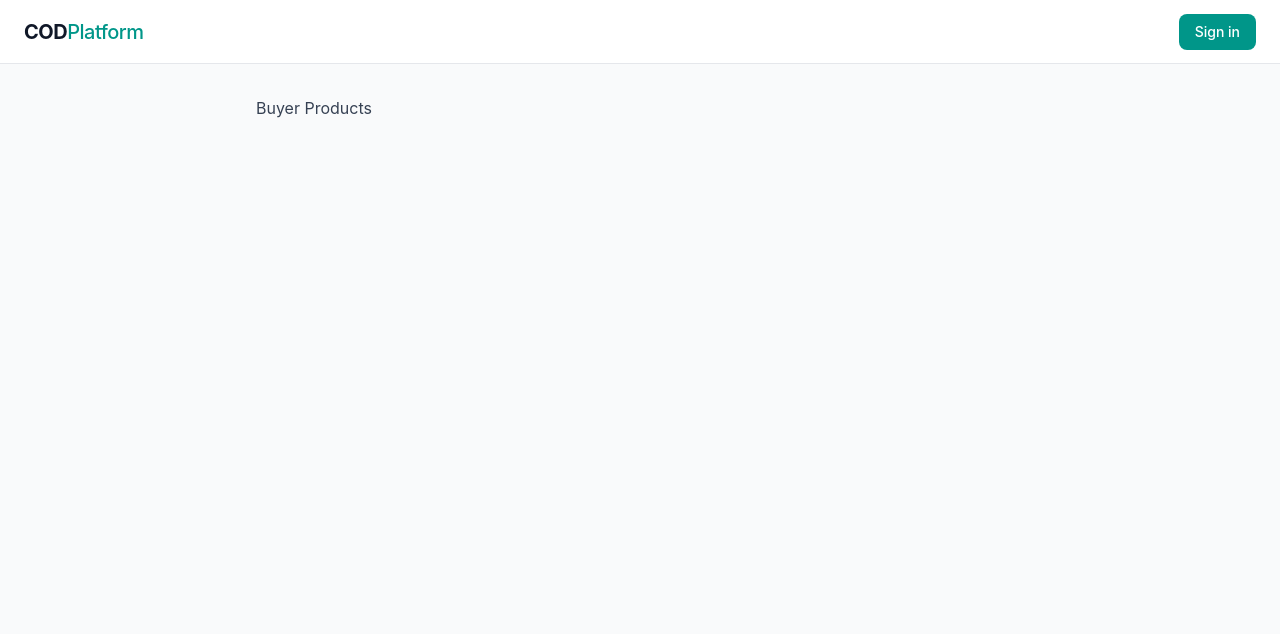
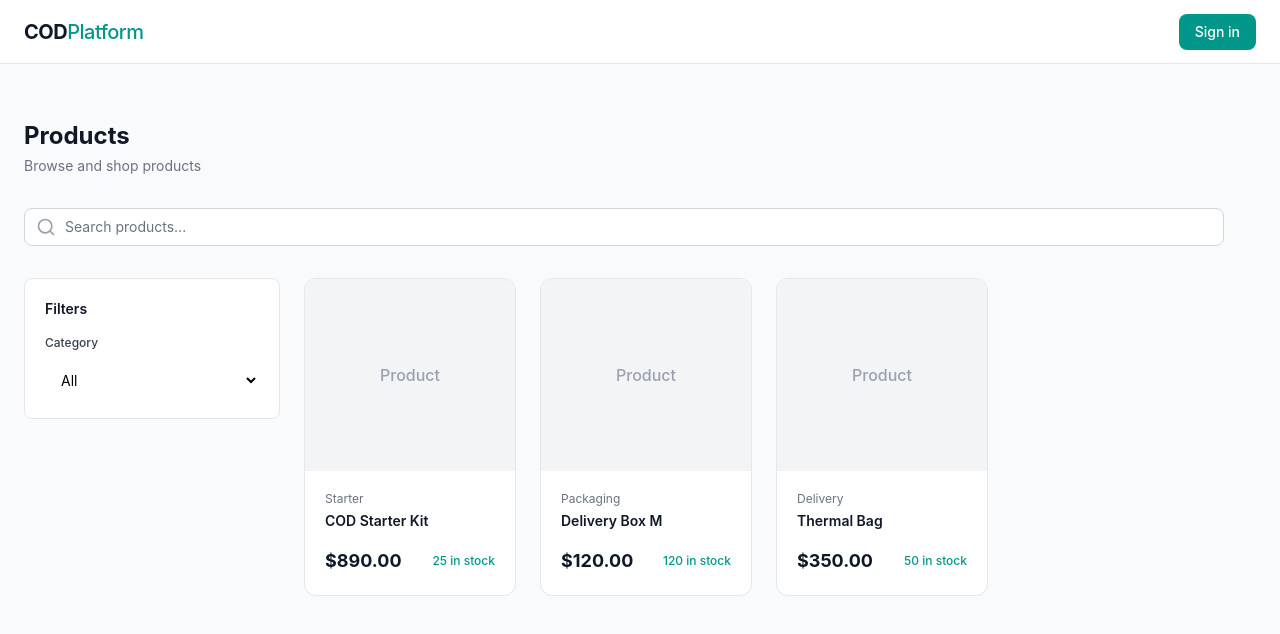
Before and after one commit to 2026-nccu-blockchain/114_2_frontend, a React (Vite) app in the folder platform/: page / in a window 1280 px wide. Shown: the top 634 px of the page. Built offline with nearby package versions, Linux system fonts and the light colour scheme.

Commit message:
feature(buyer): implement products page

```diff
--- a/platform/src/components/layout/DashboardLayout.tsx
+++ b/platform/src/components/layout/DashboardLayout.tsx
@@ -1,8 +1,11 @@
 import { Outlet } from 'react-router-dom';
 import Navbar from '@/components/layout/Navbar';
 import Sidebar from '@/components/layout/Sidebar';
+import { useAuthStore } from '@/store/authStore';
 
 export default function DashboardLayout() {
+  const { role } = useAuthStore();
+
   return (
     <div className="min-h-screen bg-gray-50">
       {/* 固定在頂部的 Navbar */}
@@ -12,8 +15,11 @@ export default function DashboardLayout() {
         {/* 固定在左側的 Sidebar */}
         <Sidebar />
 
-        {/* 右側的主要內容區域 */}
-        <main className="flex-1 pl-64 min-h-[calc(100vh-4rem)] p-8">
+        <main
+          className={`flex-1 min-h-[calc(100vh-4rem)] p-8 transition-all duration-300 ease-in-out ${
+            role ? 'pl-64' : 'pl-0'
+          }`}
+        >
           <Outlet />
         </main>
       </div>
--- /dev/null
+++ b/platform/src/mock/products.ts
@@ -0,0 +1,37 @@
+import { type Product } from '@/types';
+
+export const mockProducts: Product[] = [
+  {
+    id: 'prod_001',
+    name: 'COD Starter Kit',
+    description: 'Starter pack for quick COD store setup. Includes everything you need to begin your journey.',
+    price: 890,
+    stock: 25,
+    category: 'Starter',
+    sellerId: 'seller_123',
+    sellerName: 'Demo Seller',
+    imageUrl: 'https://via.placeholder.com/300x300?text=Starter+Kit' // 暫時用預設圖代替
+  },
+  {
+    id: 'prod_002',
+    name: 'Delivery Box M',
+    description: 'Standard medium sized delivery box. Perfect for everyday shipping needs.',
+    price: 120,
+    stock: 120,
+    category: 'Packaging',
+    sellerId: 'seller_123',
+    sellerName: 'Demo Seller',
+    imageUrl: 'https://via.placeholder.com/300x300?text=Delivery+Box'
+  },
+  {
+    id: 'prod_003',
+    name: 'Thermal Bag',
+    description: 'High-quality thermal bag to keep deliveries fresh and at the right temperature.',
+    price: 350,
+    stock: 50,
+    category: 'Delivery',
+    sellerId: 'seller_124',
+    sellerName: 'Pro Logistics',
+    imageUrl: 'https://via.placeholder.com/300x300?text=Thermal+Bag'
+  }
+];
--- a/platform/src/pages/buyer/Products.tsx
+++ b/platform/src/pages/buyer/Products.tsx
@@ -1,3 +1,103 @@
+import { useState } from 'react';
+import { Link } from 'react-router-dom';
+import { Search } from 'lucide-react';
+import { mockProducts } from '@/mock/products';
+
 export default function BuyerProducts() {
-  return <div className="text-gray-700">Buyer Products</div>;
+  const [searchTerm, setSearchTerm] = useState('');
+  const [selectedCategory, setSelectedCategory] = useState('All');
+
+  // 取得所有不重複的分類
+  const categories = ['All', ...new Set(mockProducts.map(p => p.category))];
+
+  // 根據搜尋關鍵字與分類過濾商品
+  const filteredProducts = mockProducts.filter(product => {
+    const matchesSearch = product.name.toLowerCase().includes(searchTerm.toLowerCase());
+    const matchesCategory = selectedCategory === 'All' || product.category === selectedCategory;
+    return matchesSearch && matchesCategory;
+  });
+
+  return (
+    <div className="p-6 max-w-7xl mx-auto">
+      {/* 標題區 */}
+      <div className="mb-8">
+        <h1 className="text-2xl font-bold text-gray-900 mb-1">Products</h1>
+        <p className="text-gray-500 text-sm">Browse and shop products</p>
+      </div>
+
+      {/* 搜尋列 */}
+      <div className="relative mb-8">
+        <div className="absolute inset-y-0 left-0 pl-3 flex items-center pointer-events-none">
+          <Search className="h-5 w-5 text-gray-400" />
+        </div>
+        <input
+          type="text"
+          className="block w-full pl-10 pr-3 py-2 border border-gray-300 rounded-lg leading-5 bg-white placeholder-gray-500 focus:outline-none focus:placeholder-gray-400 focus:ring-1 focus:ring-teal-500 focus:border-teal-500 sm:text-sm transition duration-150 ease-in-out"
+          placeholder="Search products..."
+          value={searchTerm}
+          onChange={(e) => setSearchTerm(e.target.value)}
+        />
+      </div>
+
+      <div className="flex flex-col md:flex-row gap-6">
+        {/* 左側：過濾器 (Filters) */}
+        <div className="w-full md:w-64 flex-shrink-0">
+          <div className="bg-white border border-gray-200 rounded-lg p-5">
+            <h3 className="text-sm font-semibold text-gray-900 mb-4">Filters</h3>
+            <div className="space-y-3">
+              <label className="block text-xs font-medium text-gray-700">Category</label>
+              <select
+                className="mt-1 block w-full pl-3 pr-10 py-2 text-sm border-gray-300 focus:outline-none focus:ring-teal-500 focus:border-teal-500 rounded-md"
+                value={selectedCategory}
+                onChange={(e) => setSelectedCategory(e.target.value)}
+              >
+                {categories.map(category => (
+                  <option key={category} value={category}>{category}</option>
+                ))}
+              </select>
+            </div>
+          </div>
+        </div>
+
+        {/* 右側：商品卡片網格 (Product Grid) */}
+        <div className="flex-1">
+          {filteredProducts.length === 0 ? (
+            <div className="text-center py-12 text-gray-500">No products found.</div>
+          ) : (
+            <div className="grid grid-cols-1 sm:grid-cols-2 lg:grid-cols-3 xl:grid-cols-4 gap-6">
+              {filteredProducts.map((product) => (
+                <Link
+                  key={product.id}
+                  // 重點：點擊卡片會跳轉到詳細頁面，並帶上商品 ID
+                  to={`/products/${product.id}`}
+                  className="bg-white border border-gray-200 rounded-xl overflow-hidden hover:shadow-lg transition-shadow duration-300 flex flex-col group"
+                >
+                  {/* 商品圖片 */}
+                  <div className="aspect-w-1 aspect-h-1 bg-gray-100 relative overflow-hidden h-48">
+                    {/* 我們先用個灰底假裝有圖片，並顯示商品名稱 */}
+                    <div className="absolute inset-0 flex items-center justify-center text-gray-400 font-medium group-hover:scale-105 transition-transform duration-300">
+                      Product
+                    </div>
+                  </div>
+
+                  {/* 商品資訊 */}
+                  <div className="p-5 flex-1 flex flex-col">
+                    <div className="text-xs text-gray-500 mb-1">{product.category}</div>
+                    <h3 className="text-sm font-semibold text-gray-900 mb-4 line-clamp-2">{product.name}</h3>
+
+                    <div className="mt-auto flex items-center justify-between">
+                      <span className="text-lg font-bold text-gray-900">${product.price.toFixed(2)}</span>
+                      <span className={`text-xs font-medium ${product.stock > 0 ? 'text-teal-600' : 'text-red-500'}`}>
+                        {product.stock > 0 ? `${product.stock} in stock` : 'Out of stock'}
+                      </span>
+                    </div>
+                  </div>
+                </Link>
+              ))}
+            </div>
+          )}
+        </div>
+      </div>
+    </div>
+  );
 }
--- /dev/null
+++ b/platform/src/store/cartStore.ts
@@ -0,0 +1,58 @@
+import { create } from 'zustand';
+import { type CartItem, type Product } from '@/types';
+
+interface CartState {
+  items: CartItem[];
+  addItem: (product: Product, quantity: number) => void;
+  removeItem: (productId: string) => void;
+  updateQuantity: (productId: string, quantity: number) => void;
+  clearCart: () => void;
+  getTotalPrice: () => number;
+}
+
+export const useCartStore = create<CartState>((set, get) => ({
+  items: [],
+
+  // 加入購物車
+  addItem: (product, quantity) => {
+    set((state) => {
+      const existingItem = state.items.find((item) => item.id === product.id);
+
+      if (existingItem) {
+        return {
+          items: state.items.map((item) =>
+            item.id === product.id
+              ? { ...item, quantity: item.quantity + quantity }
+              : item
+          ),
+        };
+      }
+
+      return { items: [...state.items, { ...product, quantity }] };
+    });
+  },
+
+  // 移除商品
+  removeItem: (productId) => {
+    set((state) => ({
+      items: state.items.filter((item) => item.id !== productId),
+    }));
+  },
+
+  // 更新數量
+  updateQuantity: (productId, quantity) => {
+    set((state) => ({
+      items: state.items.map((item) =>
+        item.id === productId ? { ...item, quantity } : item
+      ),
+    }));
+  },
+
+  // 清空購物車
+  clearCart: () => set({ items: [] }),
+
+  // 取得總金額
+  getTotalPrice: () => {
+    return get().items.reduce((total, item) => total + item.price * item.quantity, 0);
+  },
+}));
--- a/platform/src/types/index.ts
+++ b/platform/src/types/index.ts
@@ -3,3 +3,4 @@
  */
 
 export type { ApiResponse, ApiError, Nullable, Optional } from '@/types/common';
+export * from '@/types/product';
```
Also changed, not shown: platform/src/types/product.ts (added, +15 -0 lines).
